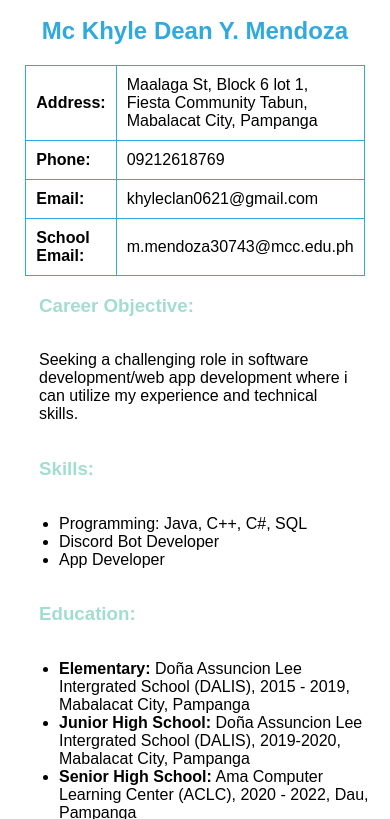
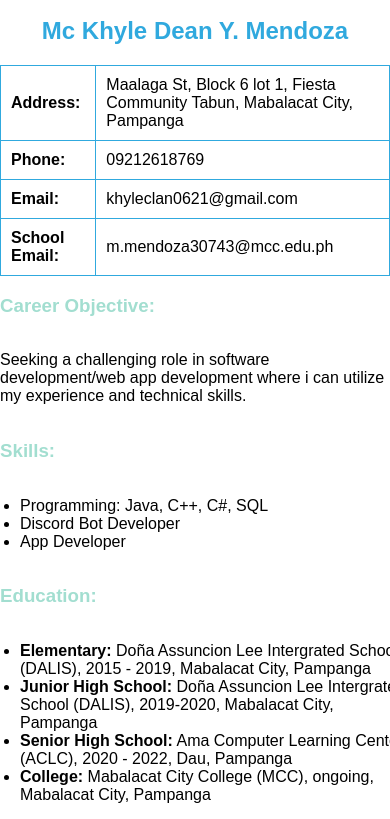
Before and after one commit to KhyleMendoza/resume, a plain HTML site: page index.html in a window 390 px wide. Shown: the part 80-899 px from the top of the page. Drawn offline with Linux system fonts and the light colour scheme.

Commit message:
Add files via upload

```diff
--- a/style.css
+++ b/style.css
@@ -42,3 +42,13 @@ ul,
 p {
    width: 80%;
 }
+
+@media (max-width: 600px) {
+    h1,
+    table,
+    h3,
+    ul,
+    p {
+      width: 100%;
+    }
+  }
```
